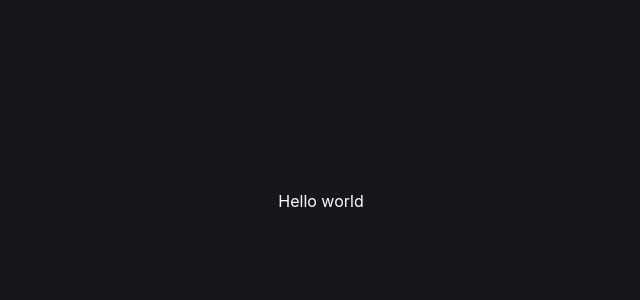
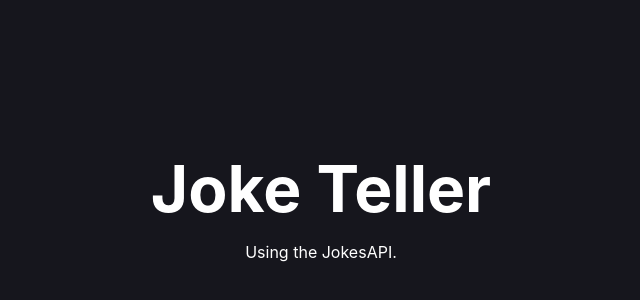
Before and after one commit to AbhinavTuladhar/joke-teller, a Vue app: page / in a window 1280 px wide. Shown: the part 198-498 px from the top of the page, without its empty margins (319-959 px from the left). Built offline with nearby package versions, Linux system fonts and the light colour scheme.

Commit message:
initial commit 2

```diff
--- a/src/App.vue
+++ b/src/App.vue
@@ -1,5 +1,13 @@
 <script setup lang="ts"></script>
 
 <template>
-  <div>Hello world</div>
+  <h1>Joke Teller</h1>
+  <p>Using the JokesAPI.</p>
 </template>
+
+<style scoped>
+h1 {
+  font-size: 4rem;
+  font-weight: bold;
+}
+</style>
--- a/src/assets/base.css
+++ b/src/assets/base.css
@@ -7,7 +7,7 @@
 }
 
 body {
-  min-height: 100vh;
+  min-height: 100dvh;
   color: white;
   background: #16161d;
   transition:
@@ -27,4 +27,7 @@ body {
     "Droid Sans",
     "Helvetica Neue",
     sans-serif;
+  display: grid;
+  /* place-items: center; */
+  place-content: center;
 }
--- a/src/assets/main.css
+++ b/src/assets/main.css
@@ -1,7 +1,8 @@
 @import "./base.css";
 
 #app {
-  min-height: 100dvh;
   display: grid;
   place-items: center;
+  place-content: center;
+  height: 100%;
 }
```
